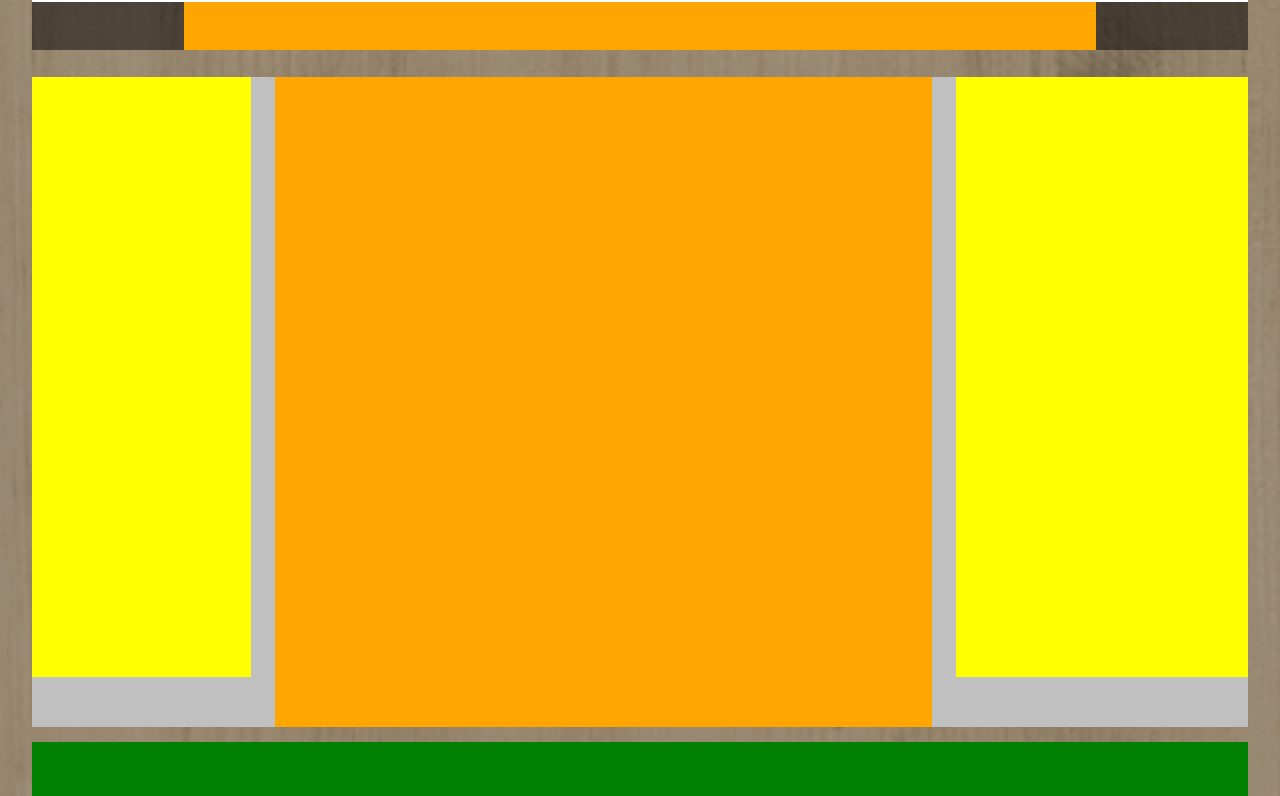
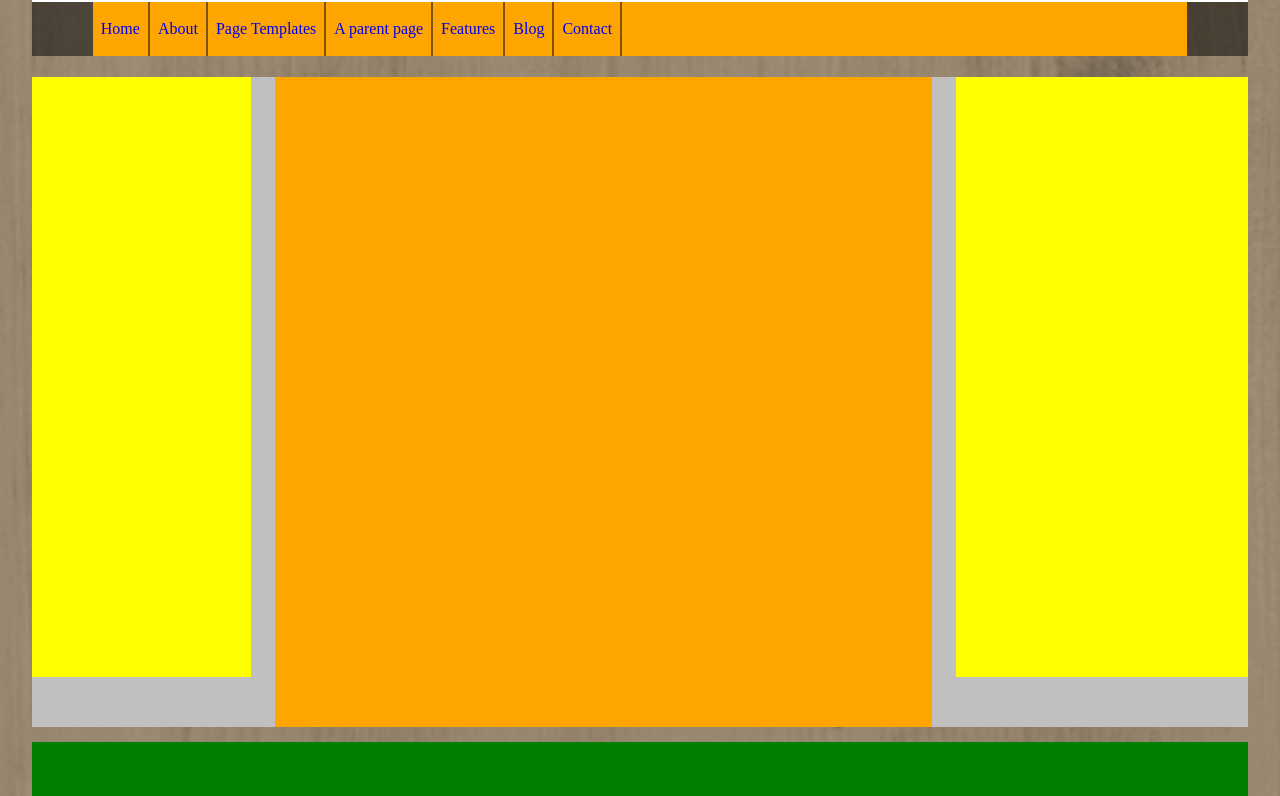
Before and after one commit to giovdigua/htmlcss-struttura-wp, a plain HTML site: page index.html in a window 1280 px wide. Shown: the part 173-969 px from the top of the page. Drawn offline with Linux system fonts and the light colour scheme.

Commit message:
Prima impostazione menu

```diff
--- a/css/style.css
+++ b/css/style.css
@@ -54,30 +54,38 @@ header {
 
 nav {
     position: relative;
-    height: 48px;
+    height: 54px;
     background-color:rgba(0,0,0,0.5);
 }
 
-menu{
+menu {
     position: relative;
-    width: 75%;
+    width: 90%;
     height: 100%;
     background-color: orange;
     margin: auto;
+    text-align: center;
 }
-.tabMenu{
+
+menu ul {
+
+    position: absolute;
+    margin: auto;
+}
+
+menu ul li{
+    height: 100%;
+    display: inline-block;
+    padding:0 8px;
+    border-right: 2px solid rgba(0, 0, 0, 0.5);
     float: left;
-    height: 100%;
-    background-color: red;
     text-align: center;
-    line-height: 100%;
+    line-height: 54px;
 }
-.tabMenu a {
 
 
-}
 
-main{
+main {
     margin: 15px 0;
     background-color: silver;
     position: relative;
--- a/index.html
+++ b/index.html
@@ -21,7 +21,15 @@
                 <!-- nav bar -->
                 <nav>
                     <menu>
-
+                        <ul>
+                            <a href="#"><li>Home</li></a>
+                            <a href="#"><li>About</li></a>
+                            <a href="#"><li>Page Templates</li></a>
+                            <a href="#"><li>A parent page</li></a>
+                            <a href="#"><li>Features</li></a>
+                            <a href="#"><li>Blog</li></a>
+                            <a href="#"><li>Contact</li></a>
+                        </ul>
                     </menu>
                 </nav>
                 <!-- /nav bar -->
```
